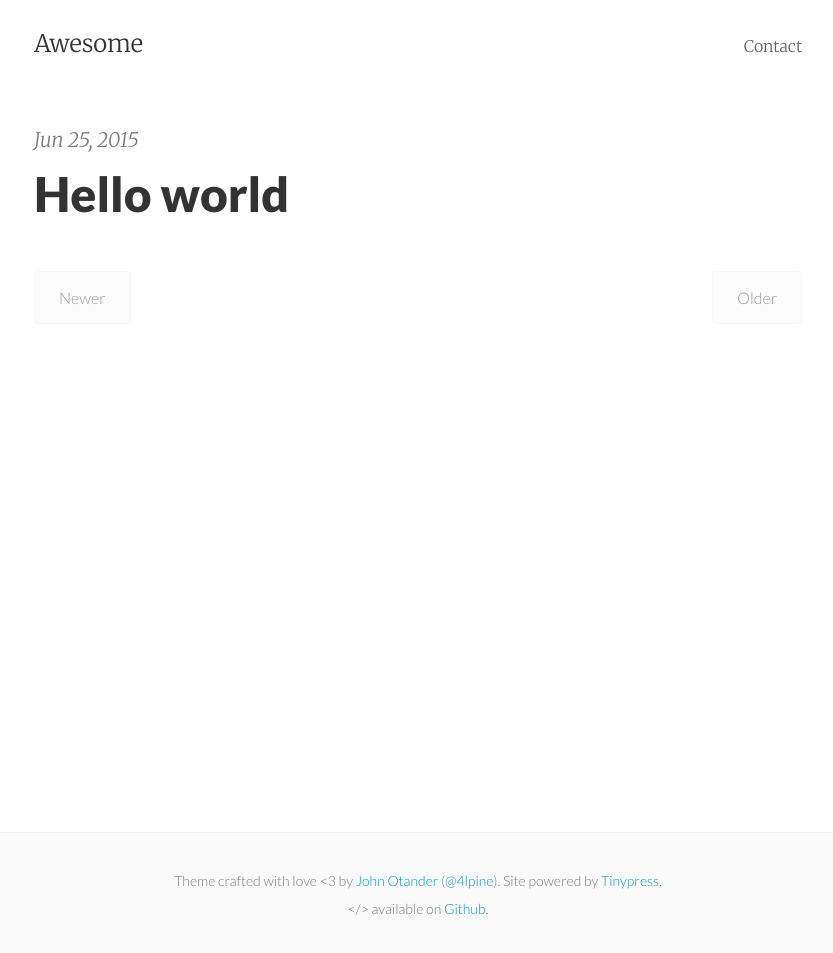
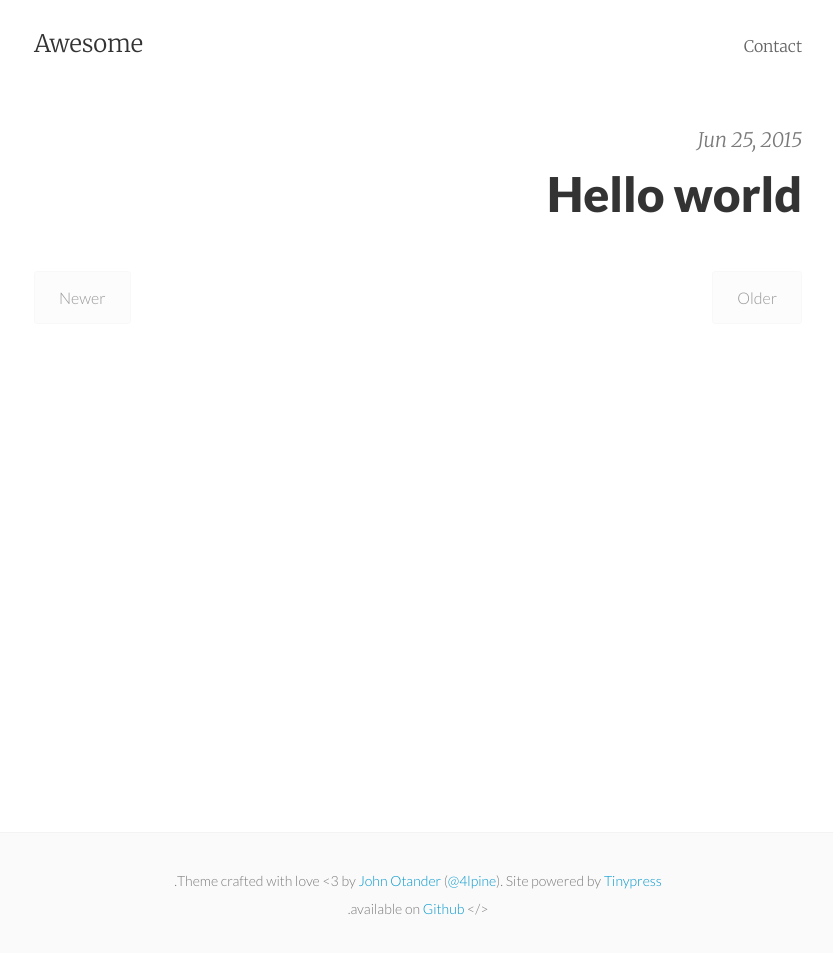
Before and after one commit to mah-fa/mah-fa.github.io, a Jekyll site: the page built from index.html, in a window 1280 px wide. Shown: the whole page, without its empty margins (222-1055 px from the left). Built offline with Jekyll 4.4.1, drawn with Linux system fonts in a browser that asks for light colours; the list of posts is cut into pages by our own code.

Commit message:
first update

```diff
--- a/css/basscss.css
+++ b/css/basscss.css
@@ -9,6 +9,7 @@
   MIT License http://opensource.org/licenses/MIT
 
 */
+body {direction: rtl; text-align: right;}
 body, button, input, select, textarea, pre {
   margin: 0;
 }
```
